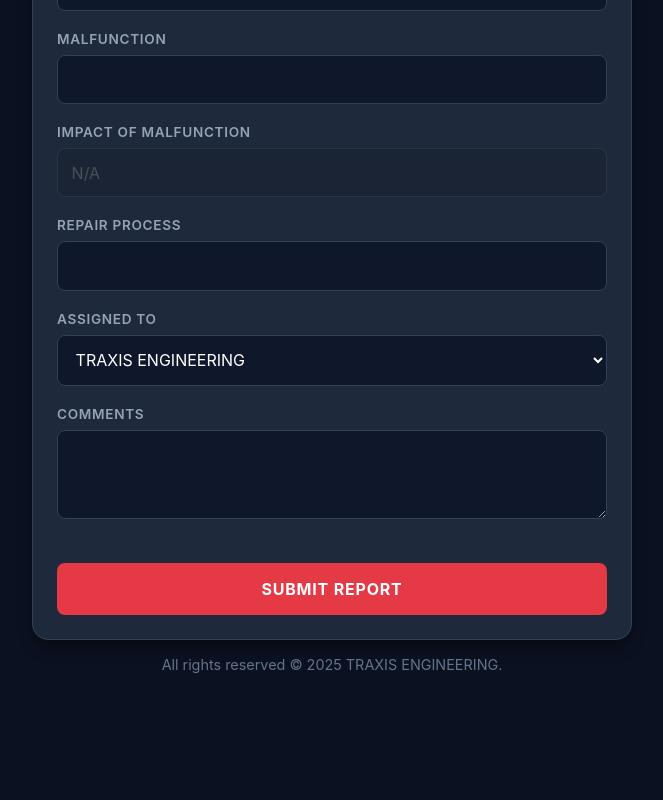
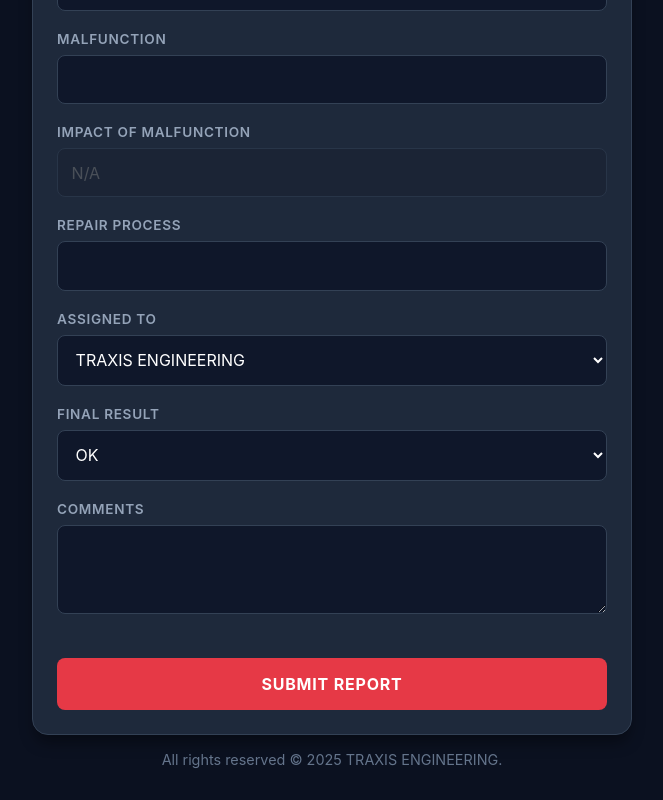
Before and after one commit to Kontses/AFC-Report, a Next.js app: page / in a window 1280 px wide. Shown: the part 614-1414 px from the top of the page, without its empty margins (308-971 px from the left). Before the commit the page ends 1319 px from the top, so only its background shows below. Built offline with nearby package versions, Linux system fonts and the light colour scheme.

Commit message:
Final Result

```diff
--- a/src/components/ReportForm.tsx
+++ b/src/components/ReportForm.tsx
@@ -396,6 +396,17 @@ export default function ReportForm() {
       </div>
 
       <div className={styles.group}>
+        <label htmlFor="finalResult">Final Result</label>
+        <select id="finalResult" name="finalResult" value={formData.finalResult} onChange={handleChange}>
+          <option value="OK">OK</option>
+          <option value="Only Accepts Banknotes">Only Accepts Banknotes</option>
+          <option value="Only Accepts Card">Only Accepts Card</option>
+          <option value="Only Accepts Coins">Only Accepts Coins</option>
+          <option value="Out of service">Out of service</option>
+        </select>
+      </div>
+
+      <div className={styles.group}>
         <label htmlFor="comments">Comments</label>
         <textarea id="comments" name="comments" value={formData.comments} onChange={handleChange} rows={3} />
       </div>
```
